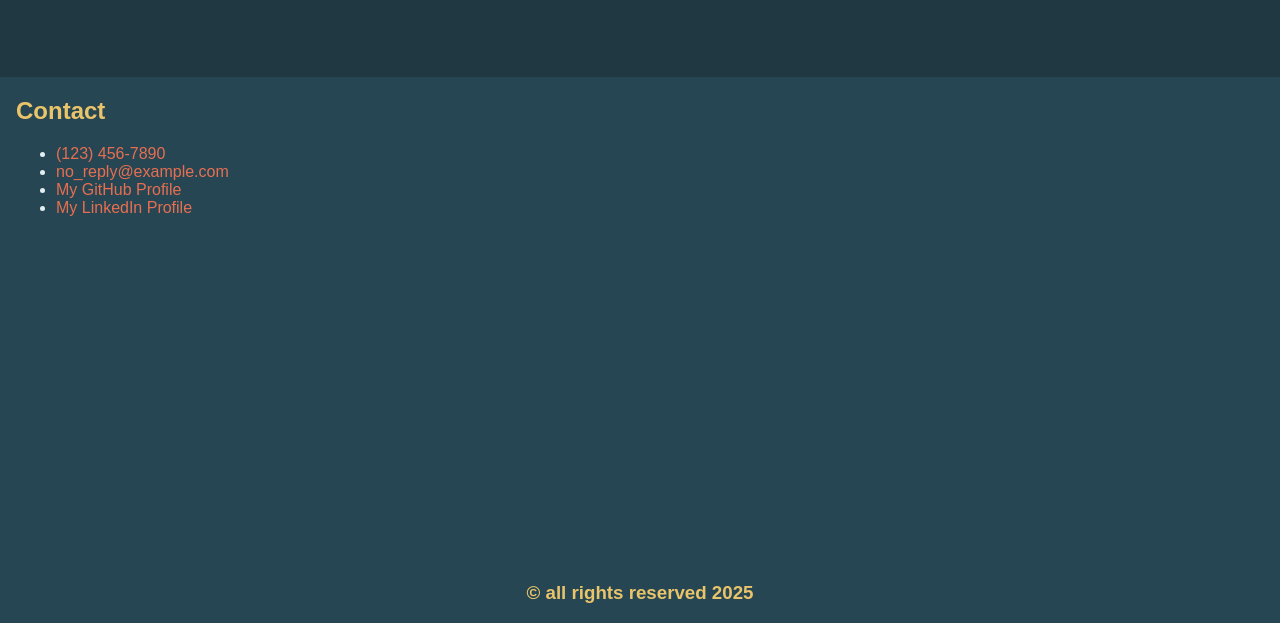
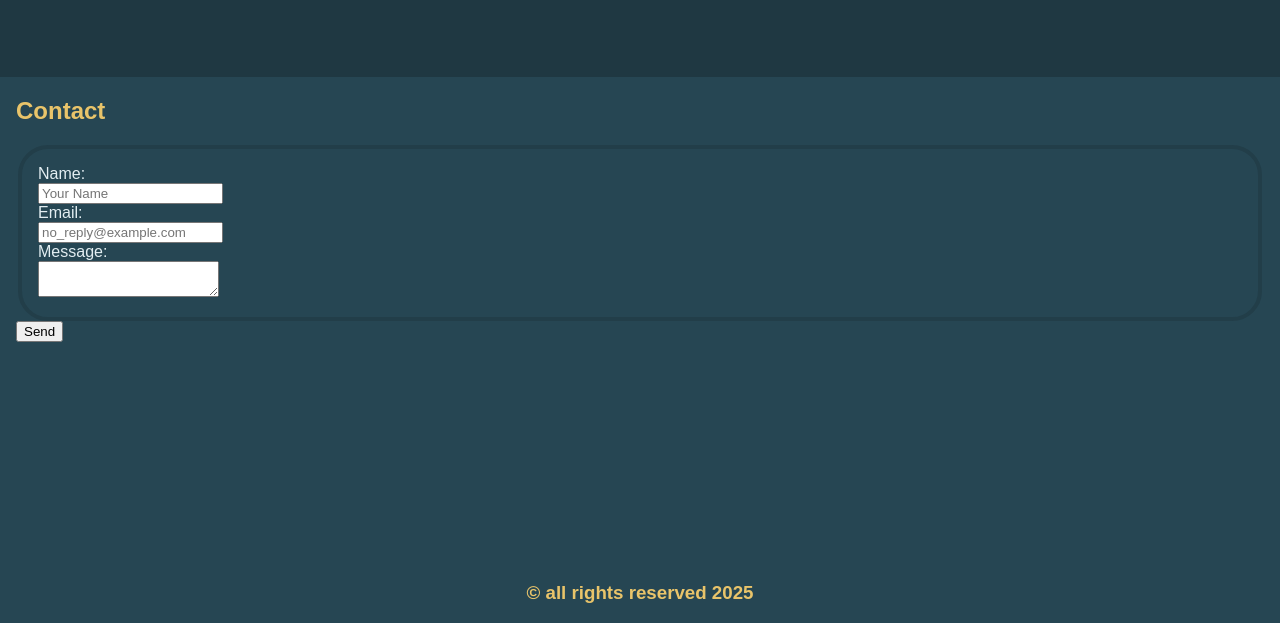
Before and after one commit to LukIt4InDr/Personal-Portfolio, a plain HTML site: page contact.html in a window 1280 px wide. Shown: the part 177-800 px from the top of the page. Drawn offline with Linux system fonts and the light colour scheme.

Commit message:
form created

```diff
--- a/contact.html
+++ b/contact.html
@@ -40,12 +40,27 @@
 
         <section class="contact-info">
             <h2>Contact</h2>
-            <ul>
+            <!-- <ul>
                 <li><a href="tel:+1234567890">(123) 456-7890</a></li>
                 <li><a href="mailto:no_reply@example.com">no_reply@example.com</a></li>
                 <li><a href="#">My GitHub Profile</a></li>
                 <li><a href="#">My LinkedIn Profile</a></li>
-            </ul>
+            </ul> -->
+
+            <form action="">
+                <fieldset>
+                    <label for="name">Name:</label>
+                    <input type="text" name="name" id="name" placeholder="Your Name">
+
+                    <label for="email">Email:</label>
+                    <input type="email" name="email" id="email" placeholder="no_reply@example.com">
+
+                    <label for="message">Message:</label>
+                    <textarea name="message" id="message"></textarea>
+                </fieldset>
+
+                <button type="submit">Send</button>
+            </form>
         </section>
     </main>
 
--- a/style.css
+++ b/style.css
@@ -147,6 +147,16 @@ footer {
     margin: 16px;
 }
 
+form label {
+    display: block;
+}
+
+form fieldset {
+    border: 4px solid #223e49;
+    border-radius: 30px;
+    padding: 16px;
+}
+
 @media (width > 520px) {
     header {
         flex-direction: row;
```
